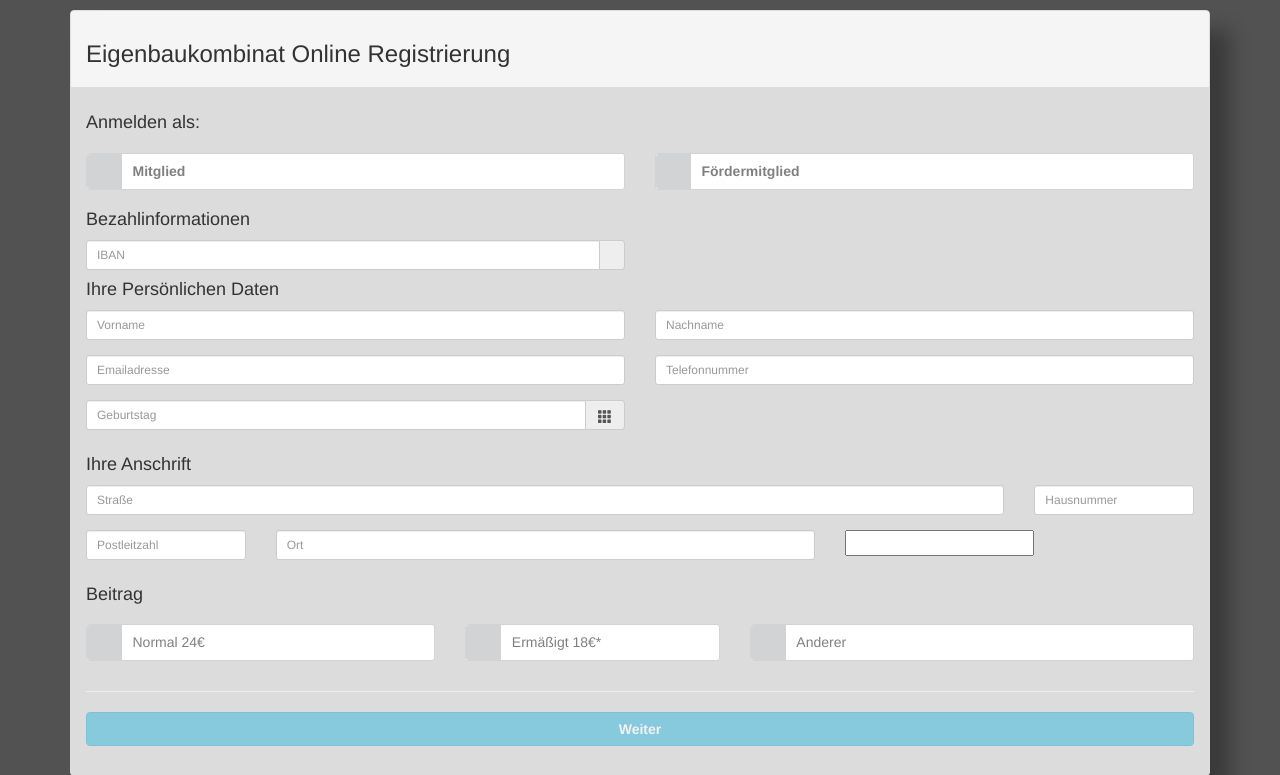
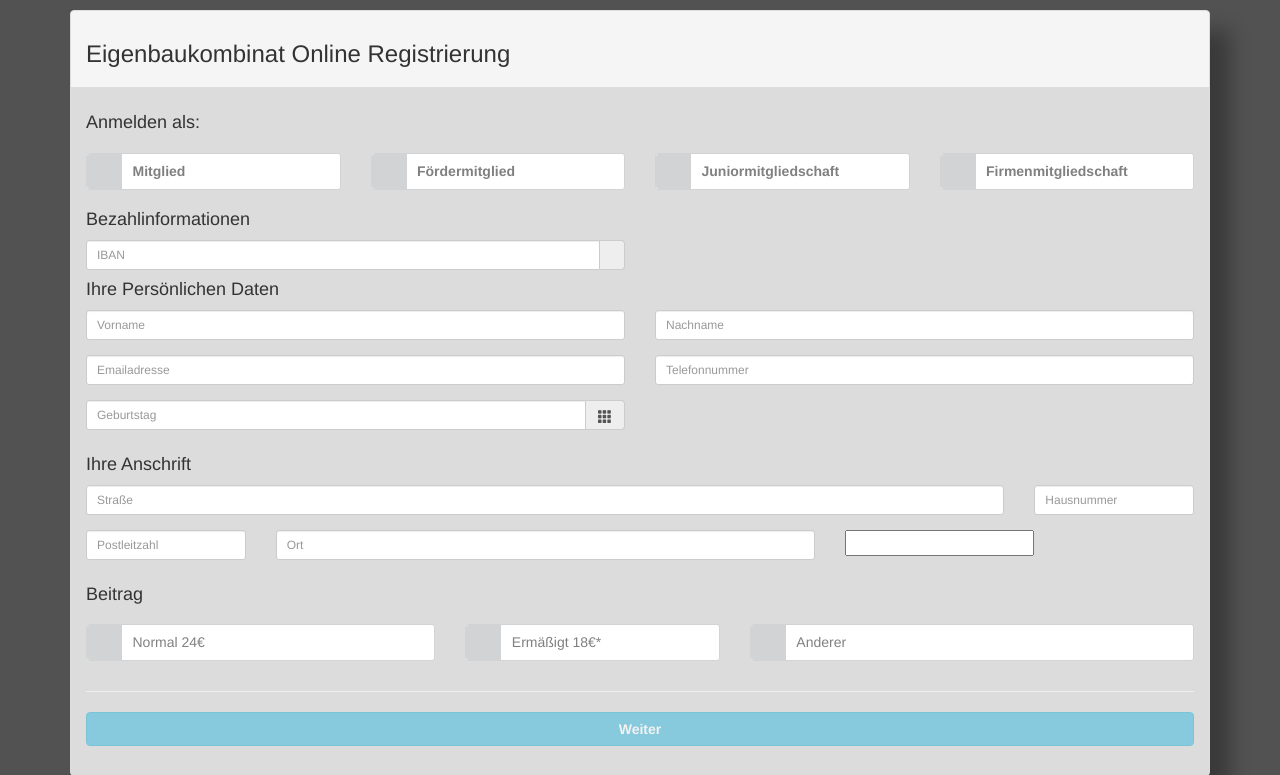
Before and after one commit to Eigenbaukombinat/ebkmember, a Django app: page / in a window 1280 px wide. Shown: the top 775 px of the page. Run offline with Django 3.2, Linux system fonts and the light colour scheme; some libraries are stand-ins or nearby versions.

Commit message:
added additional member types

```diff
--- a/registration/choices.py
+++ b/registration/choices.py
@@ -8,6 +8,8 @@ SEX = (
 MEMBERSTATUS = (
     ('member','Mitglied'),
     ('sustaining_member', 'Fördermitglied'),
+    ('junior_member', 'Juniormitgliedschaft'),
+    ('company_member', 'Firmenmitgliedschaft'),
     )
 
 STATUS = (
@@ -22,4 +24,6 @@ FEE = (
     (5,'sustain_min'),
     (0, 'other'),
     (1, 'sustain_other'),
+    (18, 'junior'),
+    (1, 'junior_other'),
     )
--- a/registration/templates/register_page.html
+++ b/registration/templates/register_page.html
@@ -11,7 +11,7 @@
                     <div class="panel-body">
                         <h4>Anmelden als:</h4>
                         <div class="row">
-                            <div class="col-xs-12 col-sm-6 col-md-6">
+                            <div class="col-xs-12 col-sm-6 col-md-3">
                                 <div class="funkyradio">
                                     <div class="funkyradio-success">
                                         {{ form.memberstatus.1.tag }}
@@ -19,11 +19,27 @@
                                     </div>
                                 </div>
                             </div>
-                            <div class="col-xs-12 col-sm-6 col-md-6">
+                            <div class="col-xs-12 col-sm-6 col-md-3">
                                 <div class="funkyradio">
                                     <div class="funkyradio-success">
                                         {{ form.memberstatus.2.tag }}
                                         <label for="{{form.memberstatus.2.id_for_label}}"><strong>{{form.memberstatus.2.choice_label}}</strong></label>
+                                    </div>
+                                </div>
+                            </div>
+                            <div class="col-xs-12 col-sm-6 col-md-3">
+                                <div class="funkyradio">
+                                    <div class="funkyradio-success">
+                                        {{ form.memberstatus.3.tag }}
+                                        <label for="{{form.memberstatus.3.id_for_label}}"><strong>{{form.memberstatus.3.choice_label}}</strong></label>
+                                    </div>
+                                </div>
+                            </div>
+                            <div class="col-xs-12 col-sm-6 col-md-3">
+                                <div class="funkyradio">
+                                    <div class="funkyradio-success">
+                                        {{ form.memberstatus.4.tag }}
+                                        <label for="{{form.memberstatus.4.id_for_label}}"><strong>{{form.memberstatus.4.choice_label}}</strong></label>
                                     </div>
                                 </div>
                             </div>
@@ -154,6 +170,27 @@
                                     </div>
                                 </div>
                             </div>
+                            <div class="row" id="jmember">
+                                <div class="col-xs-12 col-sm-6 col-md-6">
+                                    <div class="funkyradio">
+                                        <div class="funkyradio-success">
+                                            {{ form.fee.5.tag }}
+                                            <label for="{{form.fee.5.id_for_label}}">5€</label>
+                                        </div>
+                                    </div>
+                                </div>
+                                <div class="col-xs-12 col-sm-6 col-md-6">
+                                    <div class="funkyradio">
+                                        <div class="funkyradio-success">
+                                            {{ form.fee.6.tag }}
+                                            <label for="{{form.fee.6.id_for_label}}">Anderer</label>
+                                        </div>
+                                    </div>
+                                    <div id="jmember_other">
+                                        <input class="form-control" id="fee_junior_other" name="fee_junior_other" placeholder="min. ???€" type="number">
+                                    </div>
+                                </div>
+                            </div>
                         <hr></hr>
                         <button id="submit" class="btn btn-info btn-block" type="submit" value="Register" disabled=""><strong>Weiter</strong></button>
                     </div>
@@ -180,34 +217,58 @@
         });
         $(function () {
             $('#smember').hide();
+            $('#jmember').hide();
             $('.memberstatus').change(function(){
-                 selected = $('input[name=memberstatus]:checked').val();
-                 if (selected == 'member'){
+                selected = $('input[name=memberstatus]:checked').val();
+                if (selected == 'member'){
                     $('#smember').hide();
+                    $('#jmember').hide();
                     $('#member').show();
-                 } else if (selected == 'sustaining_member') {
+                } else if (selected == 'sustaining_member') {
                     $('#member').hide();
+                    $('#jmember').hide();
                     $('#smember').show();
-                 }
+                } else if (selected == 'junior_member') {
+                    $('#member').hide();
+                    $('#smember').hide();
+                    $('#jmember').show();
+                }
                 });
             });
         $(function () {
             $('#member_other').hide();
             $('#smember_other').hide();
-            $('#{{form.fee.3.id_for_label}}').click(function(){
-                $('#member_other').show();
+            $('#jmember_other').hide();
+            $('#{{form.fee.0.id_for_label}}').click(function(){
+                $('#jmember_other').hide();
+                $('#member_other').hide();
             });
             $('#{{form.fee.1.id_for_label}}').click(function(){
                 $('#member_other').hide();
-            });
-            $('#{{form.fee.0.id_for_label}}').click(function(){
-                $('#member_other').hide();
+                $('#jmember_other').hide();
             });
             $('#{{form.fee.2.id_for_label}}').click(function(){
+                $('#jmember_other').hide();
+                $('#smember_other').hide();
+            })
+            $('#{{form.fee.3.id_for_label}}').click(function(){
+                $('#jmember_other').hide();
+                $('#smember_other').hide();
+                $('#member_other').show();
+            });
+            $('#{{form.fee.4.id_for_label}}').click(function(){
+                $('#jmember_other').hide();
+                $('#member_other').hide();
+                $('#smember_other').show();
+            });
+            $('#{{form.fee.5.id_for_label}}').click(function(){
+                $('#jmember_other').hide();
                 $('#smember_other').hide();
             });
-            $('#{{form.fee.4.id_for_label}}').click(function(){
-                $('#smember_other').show();
+            $('#{{form.fee.6.id_for_label}}').click(function(){
+                $('#member_other').hide();
+                $('#smember_other').hide();
+                $('#jmember_other').show();
             });
         });
         $(function (){
@@ -218,6 +279,10 @@
             $('#fee_sustain_other').change(function() {
                 value = $('#fee_sustain_other').val();
                 $('#{{form.fee.4.id_for_label}}').val(value);
+            });
+            $('#fee_junior_other').change(function() {
+                value = $('#fee_junior_other').val();
+                $('#{{form.fee.6.id_for_label}}').val(value);
             });
         });
 
--- a/registration/templates/register_preview.html
+++ b/registration/templates/register_preview.html
@@ -164,7 +164,7 @@
                $('#id_privacy_agree').is(':checked')) {
                     $('#submit').prop('disabled', false);
                 }else{
-                    $('#submit').prop('disabled', false);
+                    $('#submit').prop('disabled', true);
                 };
             });
             </script>
```
